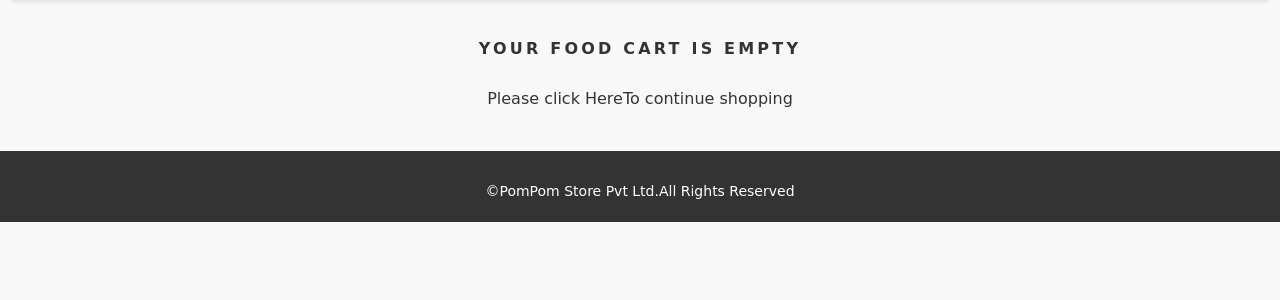
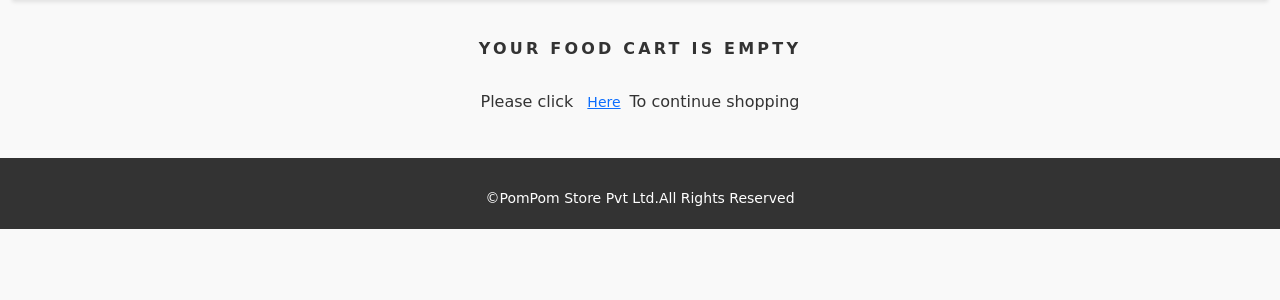
Before and after one commit to aby-359/Ecommerceproject, a Django app: page /cart/ in a window 1280 px wide. Shown: the part 280-580 px from the top of the page. Run offline with Django 4.2, Linux system fonts and the light colour scheme; data comes from the database, SQL or seed files in the repository; some libraries are stand-ins or nearby versions; some web fonts are replaced.

Commit message:
Update cart.html

```diff
--- a/ecommerceproject/templates/cart.html
+++ b/ecommerceproject/templates/cart.html
@@ -15,7 +15,7 @@ This is cart page proceed if you are ready to order
         <br>
         <h1 class="text-center my_title">Your Food cart is empty</h1>
         <br>
-        <p class="text-center">Please click <a href="{% url 'shop:allprodcat' %}">Here</a>To continue shopping </p>
+        <p class="text-center">Please click <a href="{% url 'shop:allprodcat' %}" class="btn btn-link btn-sm">Here</a>To continue shopping </p>
 
 
     </div>
@@ -102,7 +102,7 @@ This is cart page proceed if you are ready to order
             <a href="{% url 'shop:allprodcat' %}" class="btn btn-info btn-block btn-sm">Continue Shopping</a>
         </div><br>
         <div class="d-grid gap-2">
-            <a href="https://razorpay.com/" class="btn btn-success btn-block btn-sm">Payment</a>
+            <a href="{% url 'shop:allprodcat' %}" class="btn btn-success btn-block btn-sm">Payment</a>
         </div>
     </div>
 </div>
```
